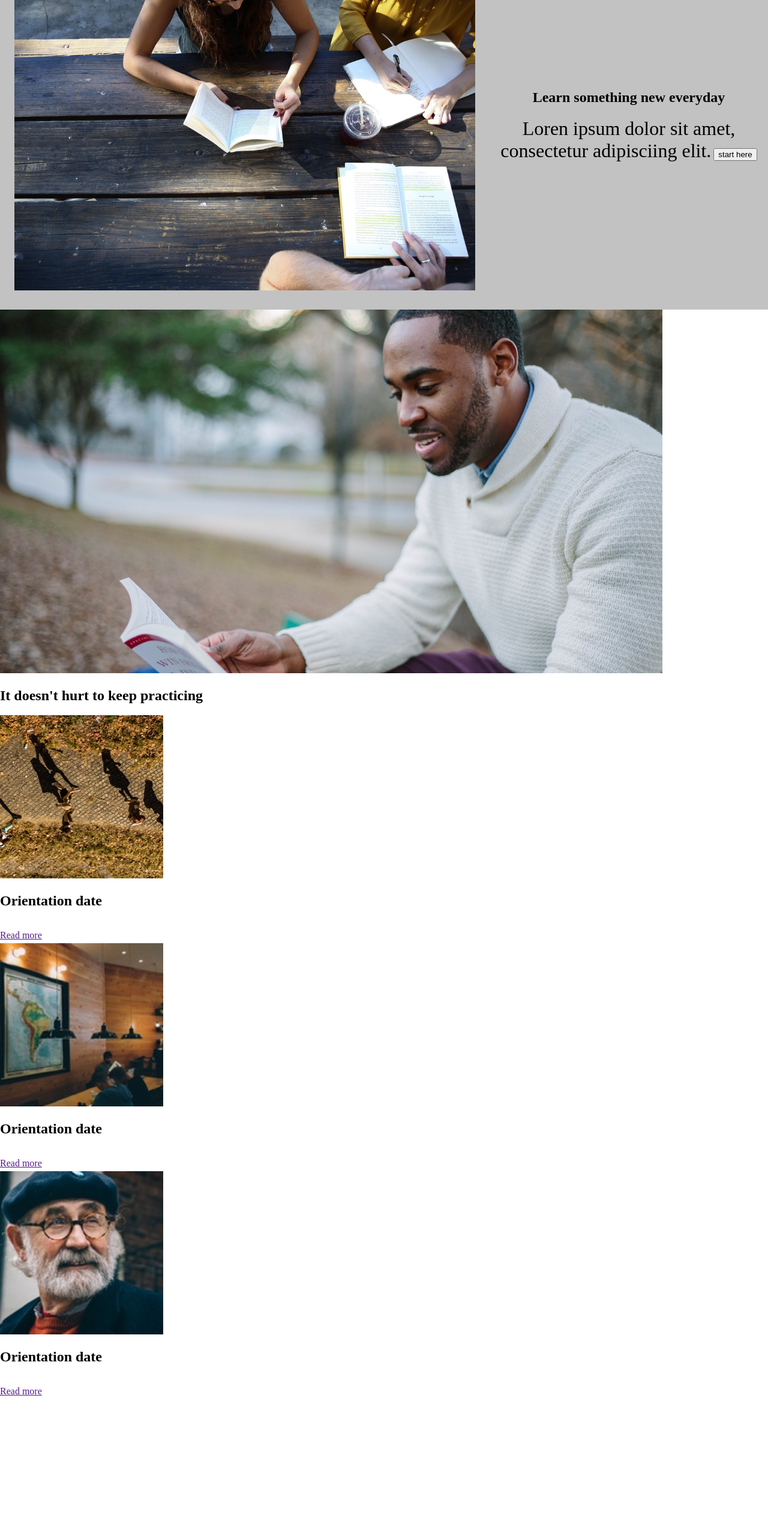
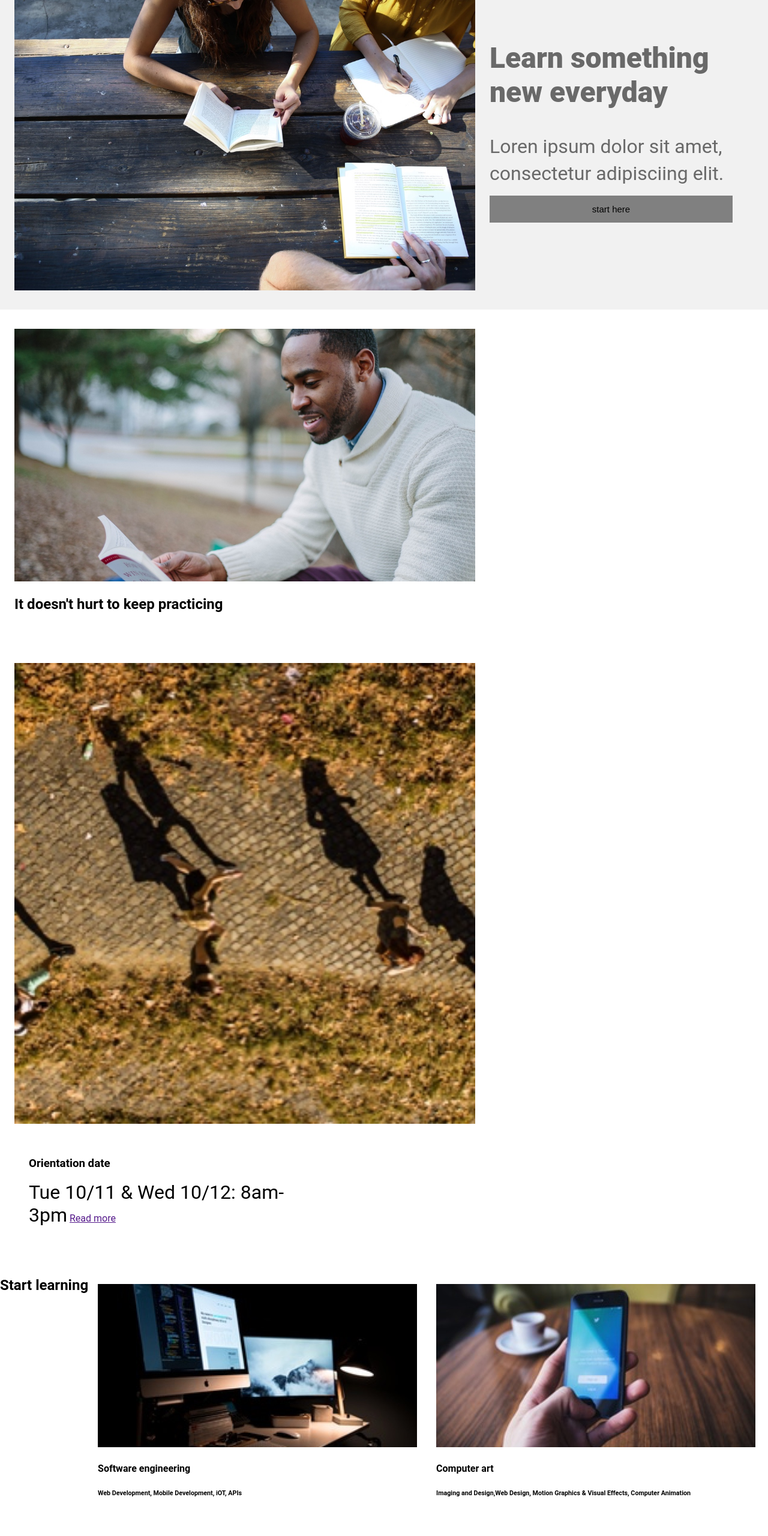
Before and after one commit to atttaskalyar/Colmar-Academy, a plain HTML site: page index.html in a window 1280 px wide. Shown: the part 180-2740 px from the top of the page at 60% size. Before the commit the page ends 2512 px from the top, so only its background shows below. Drawn offline with Linux system fonts and the light colour scheme.

Commit message:
Added some more html and css code

```diff
--- a/index.html
+++ b/index.html
@@ -1,4 +1,5 @@
 <!DOCTYPE html>
+
 <head>
     <title>Colmar Academy</title>
     <link href="./resources/css/style.css" type="text/css" rel="stylesheet">
@@ -42,35 +43,80 @@
                 <h1>It doesn't hurt to keep practicing</h1>
             </div>
 
+            <div class="sideNews">
+                <img src="./resources/images/information-orientation.jpg" alt="">
+                <div class="sideNewsText">
+                    <h3>Orientation date</h3>
+                    <span>Tue 10/11 & Wed 10/12: 8am-3pm</span>
+                    <a href="">Read more
+                    </a>
+                </div>
+            </div>
 
-            <div>
-                <div>
-                    <img src="./resources/images/information-orientation.jpg" alt="">
-                <div>
-                    <h1>Orientation date</h1>
-                    <span></span>
-                    <a href="">Read more</a>
+        </section>
+
+
+        <section id="courses">
+            <h1>Start learning</h1>
+
+            <div class="course">
+                <img src="./resources/images/course-software.jpg" alt="">
+                <h4>Software engineering</h4>
+                <h5></h5>
+                <h6>Web Development, Mobile Development, iOT, APIs</h6>
+            </div>
+            <div class="course">
+                <img src="./resources/images/course-computer-art.jpg" alt="">
+                <h4>Computer art</h4>
+                <h5></h5>
+                <h6>Imaging and Design,Web Design, Motion Graphics & Visual Effects, Computer Animation</h6>
+            </div>
+            <div class="course">
+                <img src="./resources/images/course-design.jpg" alt="">
+                <h4>Design</h4>
+                <h5></h5>
+                <h6></h6>
+            </div>
+            <div class="course">
+                <img src="./resources/images/course-data.jpg" alt="">
+                <h4>Data</h4>
+                <h5></h5>
+                <h6></h6>
+            </div>
+            <div class="course">
+                <img src="./resources/images/course-business.jpg" alt="">
+                <h4>Business</h4>
+                <h5></h5>
+                <h6></h6>
+            </div>
+            <div class="course">
+                <img src="./resources/images/course-marketing.jpg" alt="">
+                <h4>Marketing</h4>
+                <h5></h5>
+                <h6></h6>
             </div>
 
 
+
+        </section>
+
+
+
+        <section id="thesis">
             <div>
-                    <img src="./resources/images/information-campus.jpg" alt="">
-                <div>
-                    <h1>Orientation date</h1>
+                <video src=""></video>
+                <h4>Reimagine urban</h4>
                 <span></span>
-                    <a href="">Read more</a>
             </div>
 
+            <div>
 
-                <div>
-                    <img src="./resources/images/information-guest-lecture.jpg" alt="">
-                <div>
-                    <h1>Orientation date</h1>
-                    <span></span>
-                    <a href="">Read more</a>
-                </div>
-            </div>
             </div>
         </section>
     </main>
+
+
+    <footer>
+
+    </footer>
 </body>
--- a/resources/css/style.css
+++ b/resources/css/style.css
@@ -4,6 +4,7 @@ html{
 
 
 body{
+    font-family: Roboto;
     margin: 0 0;
 }
 
@@ -44,8 +45,8 @@ li{
 
 
 #bannerPage{
-
-    background-color: rgb(194, 194, 194);
+    color: dimgray;
+    background-color: rgb(241, 241, 241);
     display: flex;
 }
 
@@ -56,6 +57,46 @@ li{
 }
 
 #bannerPage div{
-    text-align: center;
+    text-align: left;
     margin: auto 0;
 }
+
+#bannerPage div h1{
+    font-size: 3em;
+    font-weight: 800;
+}
+
+#bannerPage div span{
+    line-height: 1.4em;
+}
+
+#bannerPage button{
+    margin-top: 1em;
+    display: block;
+    position: static;
+    background-color: gray;
+    width: 27em;
+    height: 3em;
+    border: none;
+    font-size: 15px;
+    box-sizing: border-box;}
+
+
+#news div{
+    padding: 32px 24px;
+    width: 60%;
+}
+
+#news div img{
+    width: 100%;
+}
+
+
+#courses{
+    display: flex;
+    flex-wrap: wrap;
+}
+
+.course{
+    margin:32px 16px;
+}
```
Lines whose indentation alone changed are shown as unchanged.
